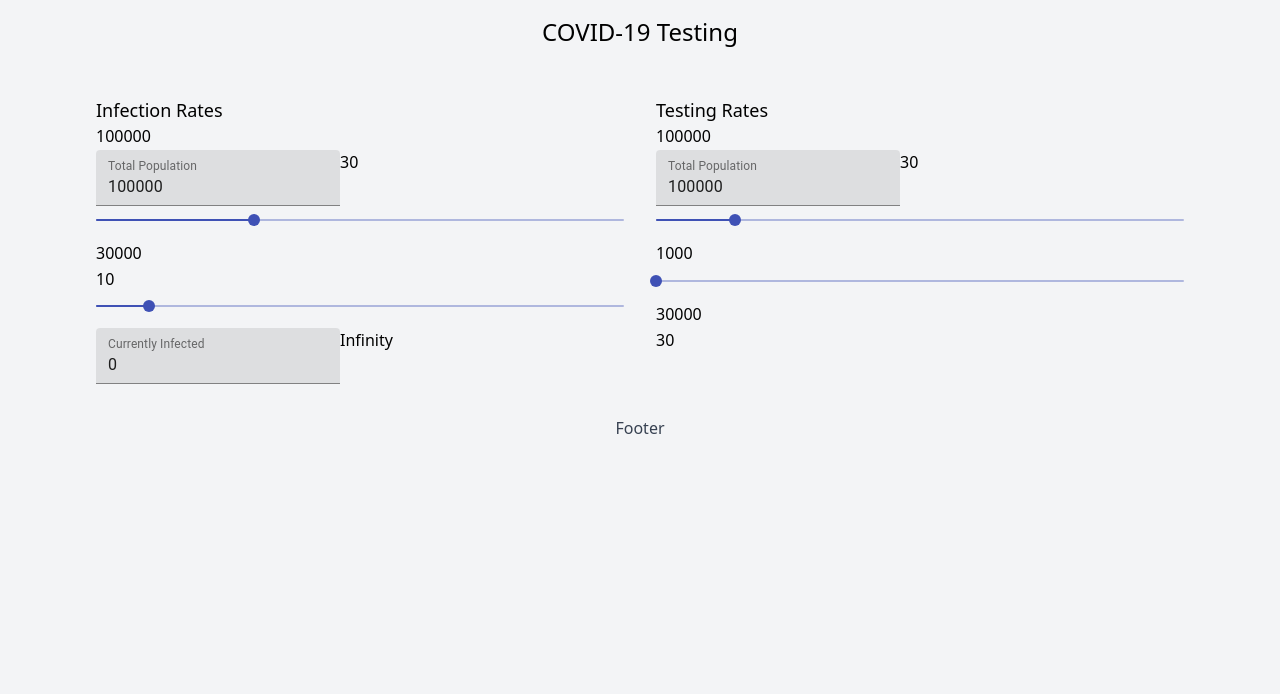
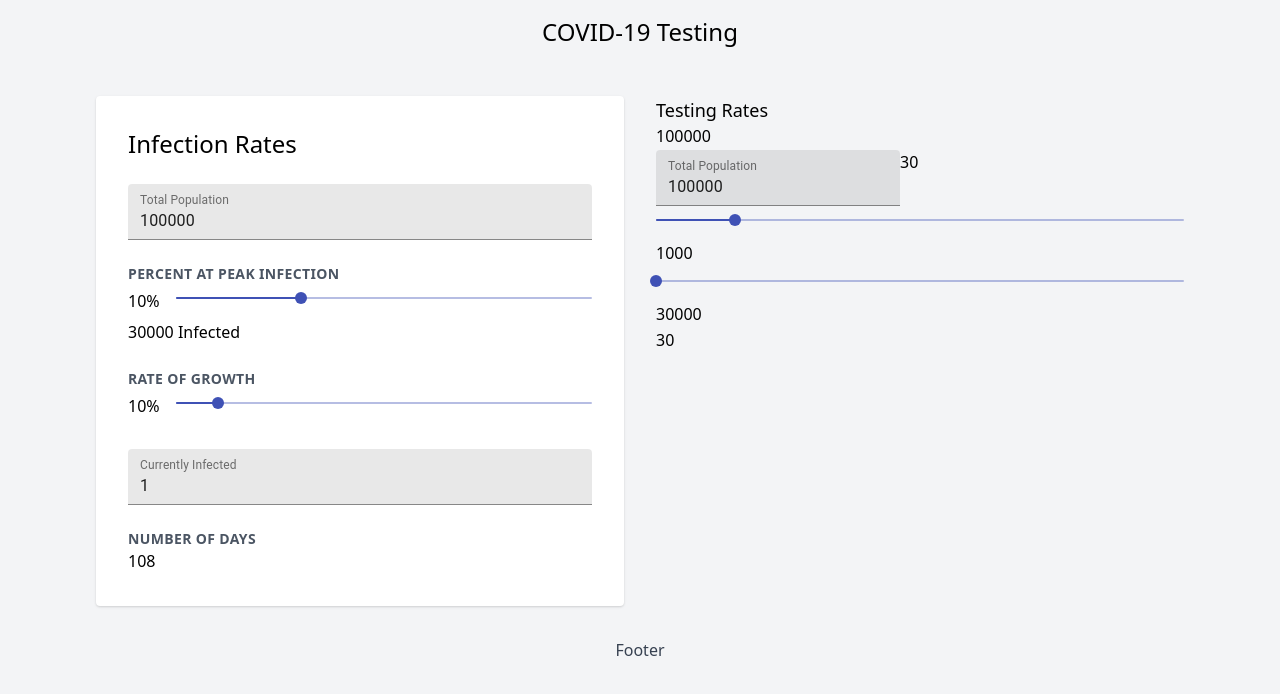
Before and after one commit to cip3/covid19testing, a Next.js app: page / in a window 1280 px wide. Shown: the top 694 px of the page. Built offline with nearby package versions, Linux system fonts and the light colour scheme.

Commit message:
InfectionRate designed

```diff
--- a/components/Card.jsx
+++ b/components/Card.jsx
@@ -1,7 +1,7 @@
 import React from "react";
 
 const Card = ({ children }) => (
-  <div className="p-4 md:py-2 md:px-8 md:py-4 rounded shadow bg-white">
+  <div className="p-4 md:py-1 md:px-8 md:py-2 rounded shadow bg-white">
     {children}
   </div>
 );
@@ -9,9 +9,15 @@ const Card = ({ children }) => (
 export default Card;
 
 export const CardContent = ({ children }) => (
-  <div className="my-2 md:my-4">{children}</div>
+  <div className="my-3 md:my-6">{children}</div>
 );
 
 export const CardHeading = ({ children }) => (
-  <h3 className="text-xl">{children}</h3>
+  <h3 className="text-xl md:text-2xl">{children}</h3>
 );
+
+export const CardSubHeading = ({ children }) => (
+  <h4 className="text-xs md:text-sm uppercase tracking-wide font-bold text-gray-600">
+    {children}
+  </h4>
+);
--- a/components/InfectionRate.jsx
+++ b/components/InfectionRate.jsx
@@ -2,54 +2,88 @@ import React from "react";
 import { useState } from "react";
 import Slider from "@material-ui/core/Slider";
 import TextField from "@material-ui/core/TextField";
+import Card, {
+  CardHeading,
+  CardSubHeading,
+  CardContent
+} from "../components/Card";
 
 const InfectionRate = ({ population, setPopulation }) => {
   const [percent, setPercent] = useState(30);
   const [rate, setRate] = useState(10);
-  const [current, setCurrent] = useState(0);
+  const [currentlyInfected, setCurrentlyInfected] = useState(1);
 
   const percentInfected = (population * percent) / 100;
   const days = Math.round(
-    (Math.log(percentInfected) - Math.log(current)) / Math.log(1 + rate / 100)
+    (Math.log(percentInfected) - Math.log(currentlyInfected)) /
+      Math.log(1 + rate / 100)
   );
 
   return (
-    <div>
-      <h2 className="text-lg">Infection Rates</h2>
-      {population}
-      <div>
-        <form>
+    <Card>
+      <CardContent>
+        <CardHeading>Infection Rates</CardHeading>
+      </CardContent>
+
+      <CardContent>
         <TextField
+          fullWidth
           label="Total Population"
           variant="filled"
           value={population}
           type="number"
           onChange={x => setPopulation(x.target.value)}
         />
-          {percent}
+      </CardContent>
+
+      <div>
+        <form>
+          <CardContent>
+            <CardSubHeading>Percent at Peak Infection</CardSubHeading>
+            <div className="flex items-center">
+              <div className="w-12">{rate}%</div>
+
+              <div className="flex-1">
                 <Slider
                   value={percent}
                   step={5}
                   onChange={(_, value) => setPercent(value)}
                 />
+              </div>
+            </div>
 
-          <p>{percentInfected}</p>
+            <p>{percentInfected} Infected</p>
+          </CardContent>
 
-          {rate}
+          <CardContent>
+            <CardSubHeading>Rate of Growth</CardSubHeading>
+            <div className="flex items-center">
+              <div className="w-12">{rate}%</div>
+
+              <div className="flex-1">
                 <Slider value={rate} onChange={(_, value) => setRate(value)} />
+              </div>
+            </div>
+          </CardContent>
 
+          <CardContent>
             <TextField
+              fullWidth
               label="Currently Infected"
               variant="filled"
-            value={current}
+              value={currentlyInfected}
               type="number"
-            onChange={x => setCurrent(x.target.value)}
+              onChange={x => setCurrentlyInfected(x.target.value)}
             />
+          </CardContent>
 
+          <CardContent>
+            <CardSubHeading>Number of Days</CardSubHeading>
             {days}
+          </CardContent>
         </form>
       </div>
-    </div>
+    </Card>
   );
 };
 
```
Lines whose indentation alone changed are shown as unchanged.
